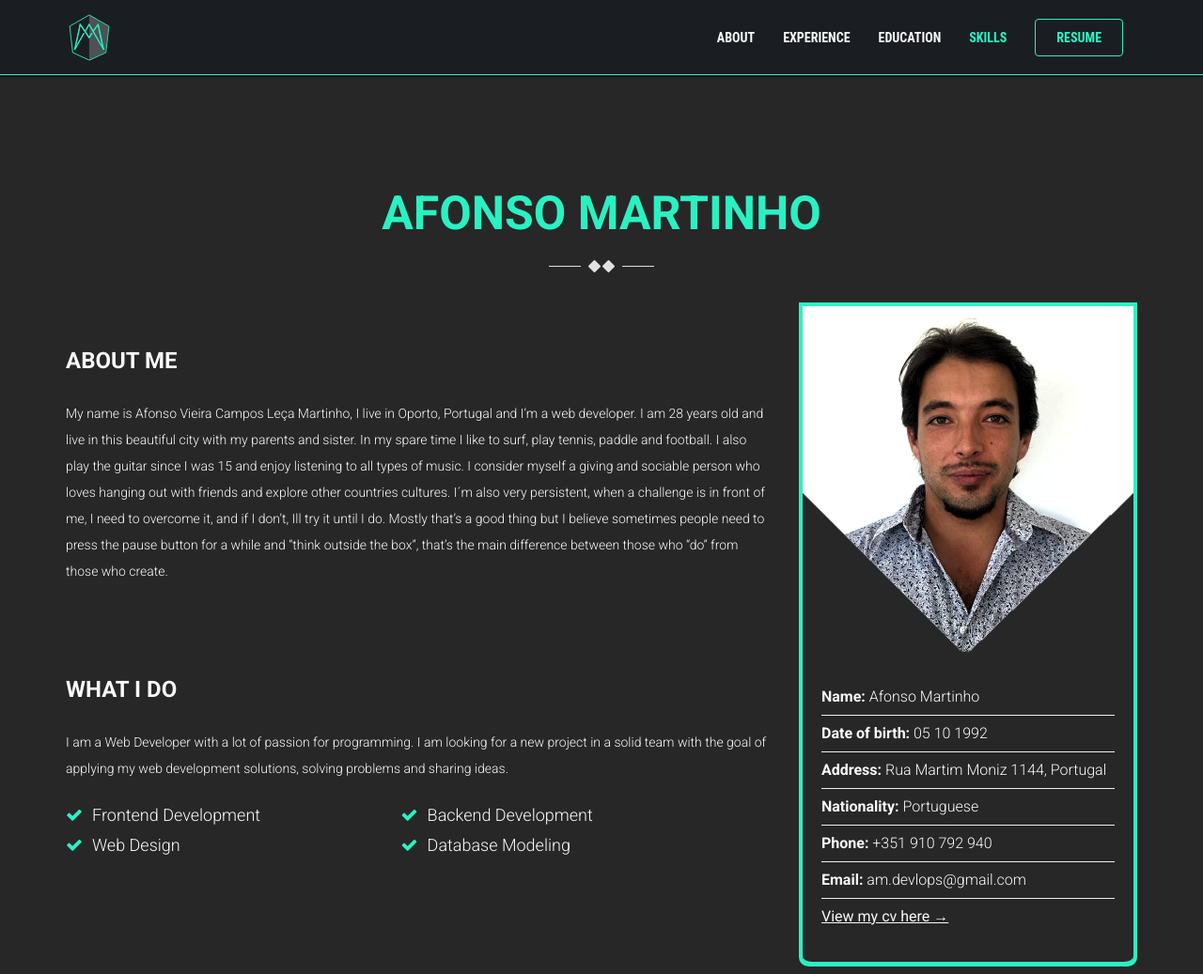
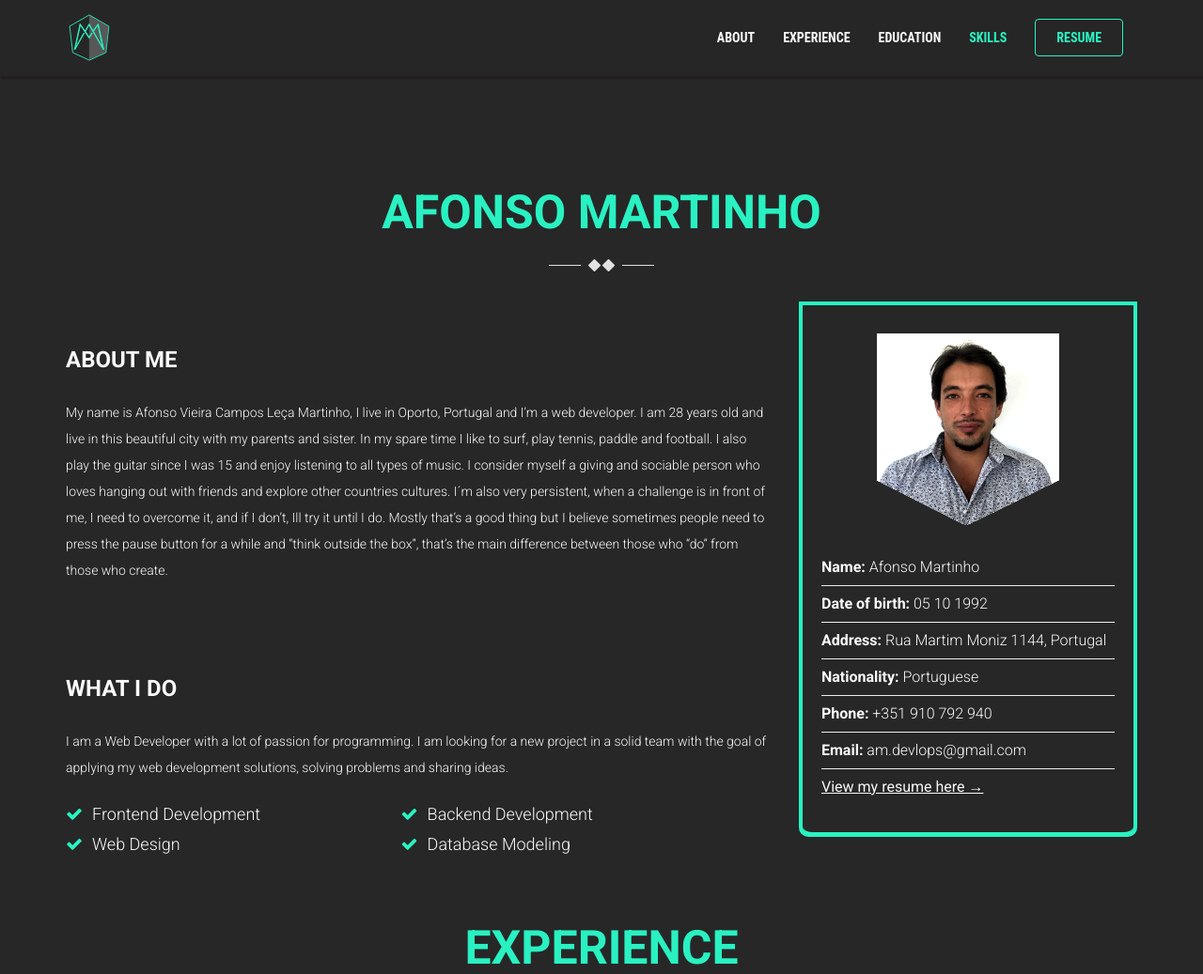
Before and after one commit to AfonsoMartinho/afonsomartinho.github.io, a plain HTML site: page index.html in a window 1280 px wide. Shown: the top 1037 px of the page at 94% size. Drawn offline with Linux system fonts and the light colour scheme.

Commit message:
feat: navbar box shadow and background color changed

```diff
--- a/index.html
+++ b/index.html
@@ -107,7 +107,7 @@
               <li>
                 <strong>Email:</strong> am.devlops@gmail.com</li>
               <li>
-                <a class="cv-cta" target="_blank" href="./assets/pdfs/AfonsoMartinhoEn.pdf"> View my cv here →</a></li>
+                <a class="cv-cta" target="_blank" href="./assets/pdfs/AfonsoMartinhoEn.pdf"> View my resume here →</a></li>
             </ul>
           </div>
         </div>
--- a/styles/css/style.css
+++ b/styles/css/style.css
@@ -464,16 +464,16 @@ SOCIAL ICON
 
 /* === NAVIGATION === */
 .header {
-    border-bottom: 1px solid black;
+    /* border-bottom: 1px solid black; */
     position: relative;
     width: 100%;
     z-index: 998;
     padding-bottom: 1px;
-    background: #1a1e23;
+    background: #272727fa;
+    box-shadow:  1px 3px 1px rgba(34, 28, 28, 0.65);
 }
 
 .header::after {
-    border-bottom:1px solid #29F3C3;
     width: 100%;
     position: absolute;
     content: "";
@@ -493,7 +493,6 @@ SOCIAL ICON
 
 .navbar-custom,
 .navbar-custom .dropdown-menu {
-    background: #1a1e23;
     padding: 0;
 }
 
@@ -648,12 +647,17 @@ SOCIAL ICON
 
 .myphoto{
     position: relative;
+    display: flex;
+    justify-content: center;
+    width: 100%;
+    margin-top: 30px;
     background: url(../../assets/images/photo-frame.png) bottom center no-repeat;
-    background-size: contain;
+    background-size: 56% 50px;
 }
 
 .myphoto img{
     position: relative;
+    width: 55%;
     z-index: -1;
 }
 
```
